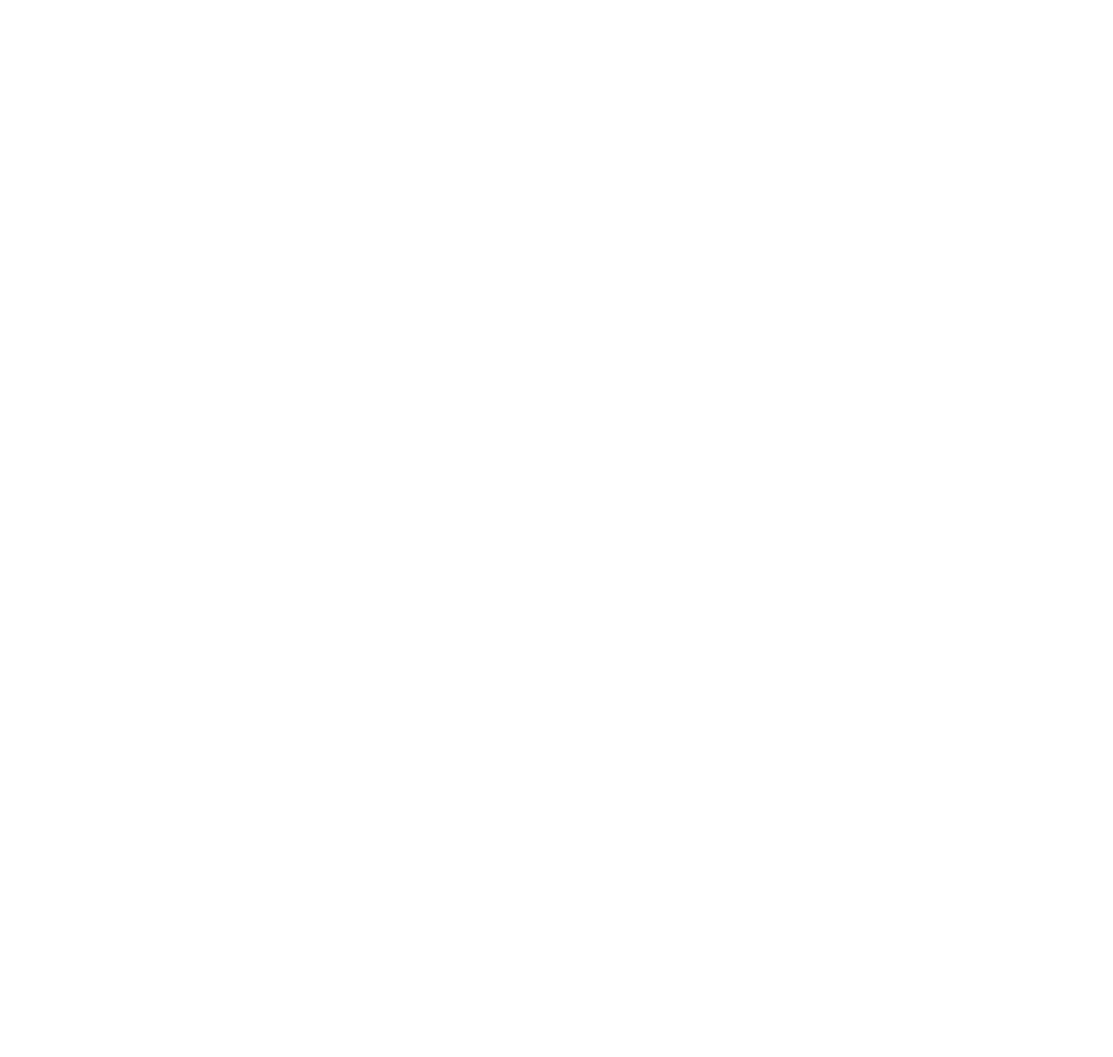
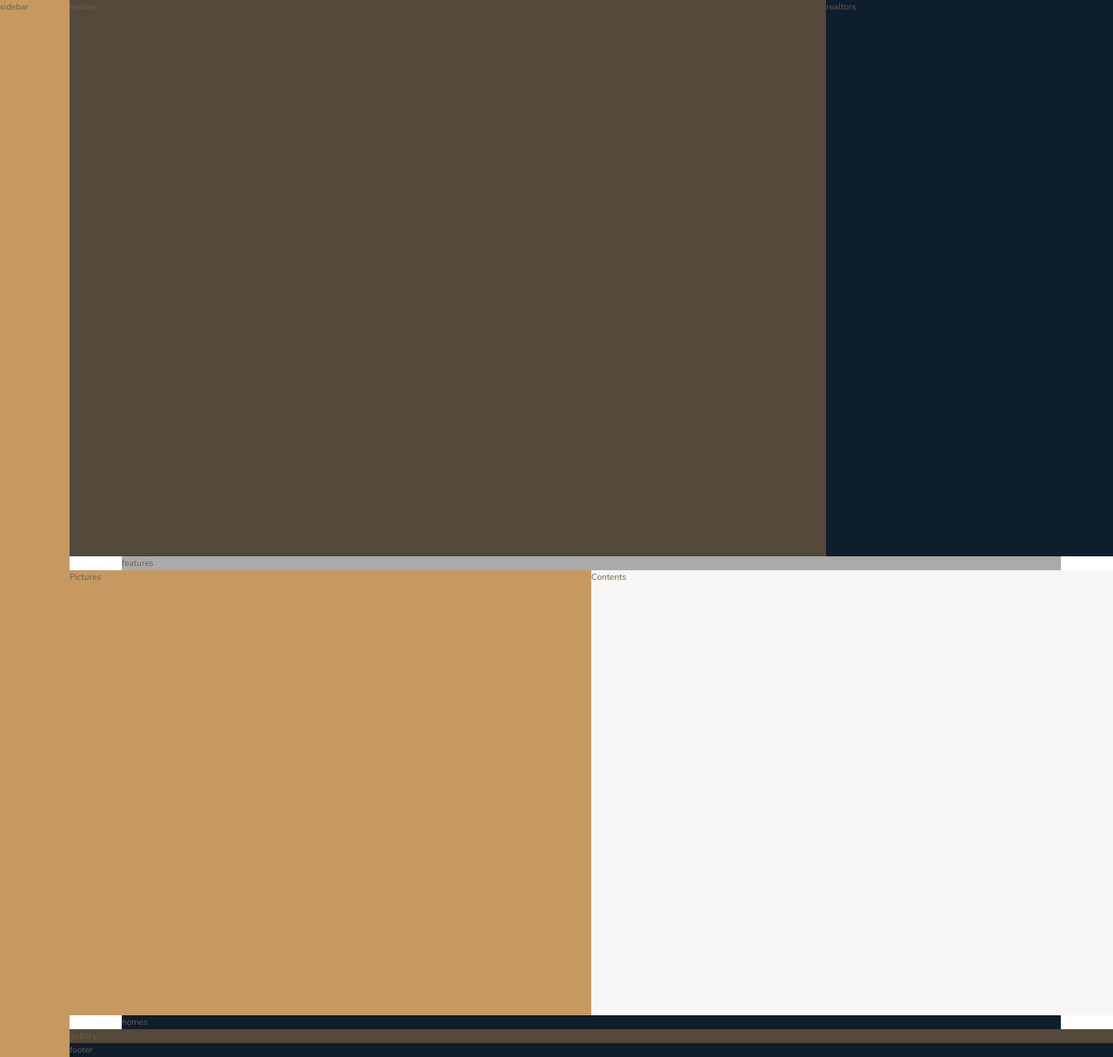
Before and after one commit to Glenio-Lobo/nexter, a website: page index.html in a window 1280 px wide. Shown: the whole page at 87% size. Before the commit the page ends 800 px from the top, so only its background shows below. Drawn offline with nearby package versions, Linux system fonts and the light colour scheme; files that its build step writes are made by us from their sources.

Commit message:
Overall page Layout

```diff
--- a/index.html
+++ b/index.html
@@ -12,6 +12,41 @@
         <title>nexter &mdash; your home, your freedom</title>
     </head>
     <body class="container">
+        <div class="sidebar">
+            sidebar
+        </div>
+
+        <header class="header">
+            header
+        </header>
+
+        <div class="realtors">
+            realtors
+        </div>
+
+        <section class="features">
+            features
+        </section>
+
+        <div class="story__pictures">
+            Pictures
+        </div>
+
+        <div class="story__content">
+            Contents
+        </div>
+
+        <section class="homes">
+            homes
+        </section>
+
+        <section class="gallery">
+            gallery
+        </section>
+
+        <footer class="footer">
+            footer
+        </footer>
 
     </body>
 </html>
--- a/package.json
+++ b/package.json
@@ -1,5 +1,5 @@
 {
-  "name": "Nexter",
+  "name": "nexter",
   "version": "1.0.0",
   "description": "Nexter webpage",
   "main": "index.js",
--- a/sass/base/_reset.scss
+++ b/sass/base/_reset.scss
@@ -7,7 +7,7 @@
     padding: 0;
     margin: 0;
 
-    /* Box sizing faz com que o padding e border  não sejam adicionadas a altura e largura total. */
+    /* Box sizing faz com que o padding e border sejam/não sejam adicionadas a altura e largura total. */
     box-sizing: inherit;
 }
 
--- /dev/null
+++ b/sass/layout/_features.scss
@@ -0,0 +1,4 @@
+.features{
+    background-color: var(--color-grey-light-2);
+    grid-column: center-start / center-end;
+}
--- /dev/null
+++ b/sass/layout/_footer.scss
@@ -0,0 +1,4 @@
+.footer{
+    background-color: var(--color-secondary);
+    grid-column: full-start / full-end;
+}
--- /dev/null
+++ b/sass/layout/_gallery.scss
@@ -0,0 +1,4 @@
+.gallery{
+    background-color: var(--color-grey-dark-1);
+    grid-column: full-start / full-end;
+}
--- /dev/null
+++ b/sass/layout/_header.scss
@@ -0,0 +1,4 @@
+.header{
+    background-color: var(--color-grey-dark-1);
+    grid-column: full-start / col-end 6;
+}
--- /dev/null
+++ b/sass/layout/_homes.scss
@@ -0,0 +1,4 @@
+.homes{
+    background-color: var(--color-secondary);
+    grid-column: center-start / center-end;
+}
--- /dev/null
+++ b/sass/layout/_realtors.scss
@@ -0,0 +1,4 @@
+.realtors{
+    background-color: var(--color-secondary);
+    grid-column: col-start 7 / full-end;
+}
--- /dev/null
+++ b/sass/layout/_sidebar.scss
@@ -0,0 +1,5 @@
+.sidebar{
+    background-color: var(--color-primary);
+    grid-column: sidebar-start / sidebar-end;
+    grid-row: 1 / -1;
+}
--- /dev/null
+++ b/sass/layout/_story.scss
@@ -0,0 +1,12 @@
+.story{
+
+    &__pictures{
+        background-color: var(--color-primary);
+        grid-column: full-start / col-end 4;
+    }
+
+    &__content{
+        background-color: var(--color-grey-light-1);
+        grid-column:  col-start 5 / full-end ;
+    }
+}
--- /dev/null
+++ b/sass/pages/_home.scss
@@ -0,0 +1,18 @@
+.container{
+    display: grid;
+
+    /*
+     * Explicação para grid template rows:
+     *     40vw faz com que a altura da coluna seja responsiva adiminuição da largura do viewport,
+     * diminuindo tanto a largura e a altura da linha.
+     *
+     * Explicação para grid template columns:
+     *     12 column layout grid.
+     *     Os 2 1fr servem para centralizar as 8 colunas que vão ditar o tamanho
+     * de algums grid items do layout.
+     */
+    grid-template-rows: 80vh min-content 40vw repeat(3, min-content);
+    grid-template-columns: [sidebar-start] 8rem [sidebar-end full-start] minmax(6rem, 1fr) [center-start]
+                           repeat(8, [col-start] minmax(min-content, 14rem) [col-end]) [center-end]
+                           minmax(6rem, 1fr) [full-end]; // 1140/8 ~ 14rem
+}
--- a/sass/pages/_pages.scss
+++ b/sass/pages/_pages.scss
@@ -0,0 +1 @@
+@forward 'home';
```
Also changed, not shown: sass/layout/_layout.scss (+8 -0 lines), css/style.css (added), 1 other file.
